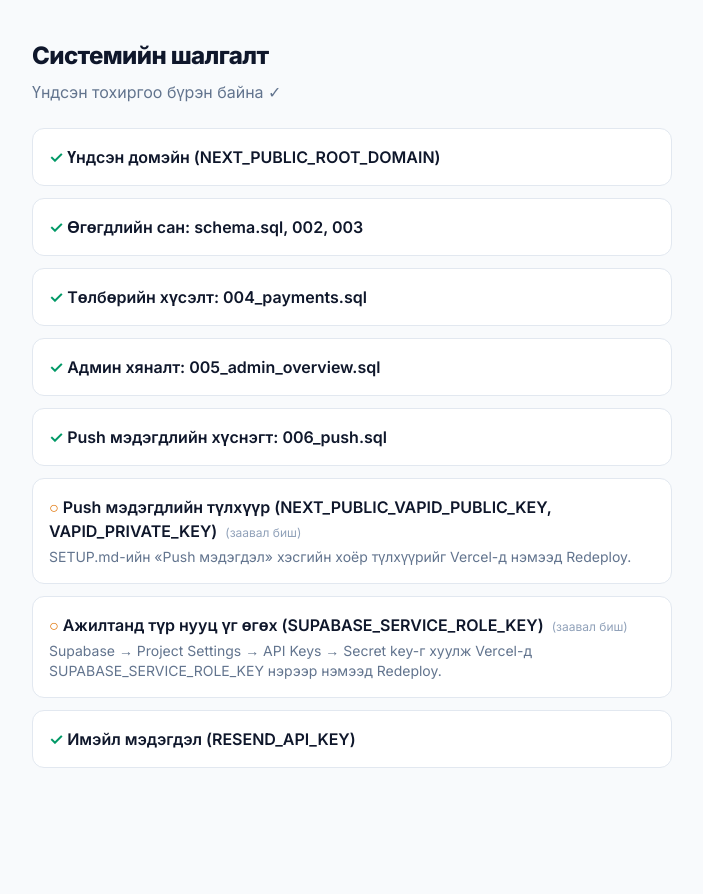
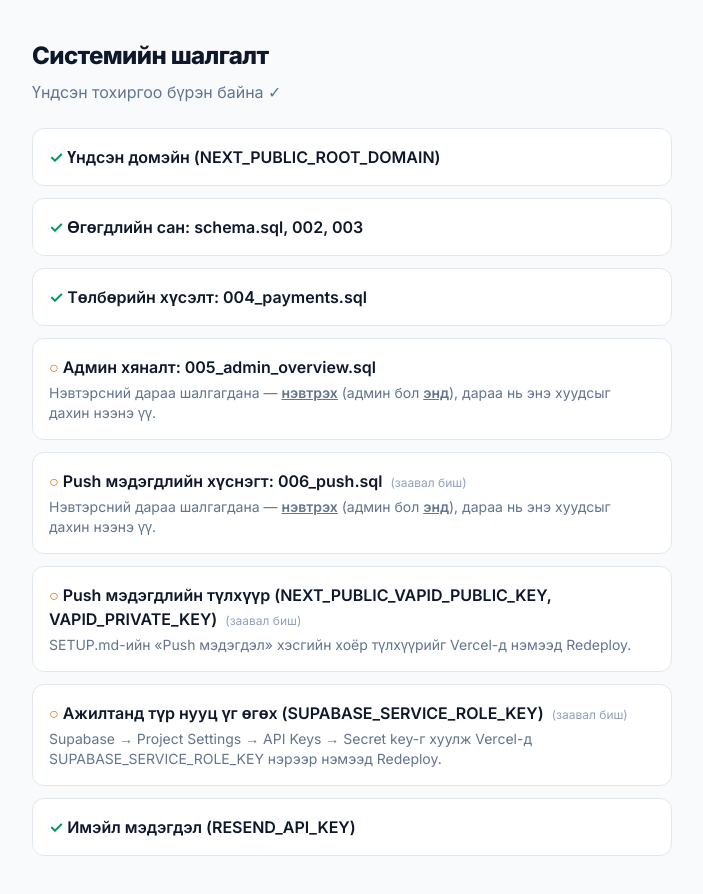
Before and after one commit to Amgalan88/vne, a Next.js app in the folder web/: page /setup in a window 1280 px wide. Shown: the whole page, without its empty margins (288-991 px from the left). Before the commit the page ends 808 px from the top, so only its background shows below. Built offline with nearby package versions, Linux system fonts and the light colour scheme; no server answers.

Commit message:
Setup check: test auth-only functions only when signed in
Co-Authored-By: Claude Sonnet 5.5 <noreply@anthropic.com>
Claude-Session: https://claude.ai/code/session_01Q6zVgUugRPFDWLvzkaCNUM

```diff
--- a/web/src/app/setup/page.tsx
+++ b/web/src/app/setup/page.tsx
@@ -5,7 +5,7 @@ import { ROOT_DOMAIN } from "@/lib/env";
 export const metadata: Metadata = { title: "Системийн шалгалт", robots: { index: false, follow: false } };
 export const dynamic = "force-dynamic";
 
-type Check = { name: string; ok: boolean; fix: string; optional?: boolean };
+type Check = { name: string; ok: boolean; fix: string; optional?: boolean; unknown?: boolean };
 
 /** Функц өгөгдлийн санд байгаа эсэх (PGRST202 = олдсонгүй). Нууц зүйл харуулахгүй, зөвхөн ✓/✗ */
 async function hasFn(fn: string, args: Record<string, unknown>) {
@@ -14,7 +14,17 @@ async function hasFn(fn: string, args: Record<string, unknown>) {
   return error?.code !== "PGRST202";
 }
 
+/** Нэвтэрсэн хэрэглэгчид л нээлттэй функцүүд (anon-д хаалттай тул нэвтрээгүй үед шалгаж болохгүй) */
+async function hasAuthFn(loggedIn: boolean, fn: string, args: Record<string, unknown>): Promise<boolean | undefined> {
+  return loggedIn ? hasFn(fn, args) : undefined;
+}
+
 export default async function SetupPage() {
+  const supabase = await createClient();
+  const { data: auth } = await supabase.auth.getClaims();
+  const loggedIn = !!auth?.claims;
+  const adminFn = await hasAuthFn(loggedIn, "admin_tenants", {});
+  const pushFn = await hasAuthFn(loggedIn, "save_push_subscription", { p_endpoint: "", p_p256dh: "", p_auth: "" });
   const checks: Check[] = [
     {
       name: "Үндсэн домэйн (NEXT_PUBLIC_ROOT_DOMAIN)",
@@ -33,12 +43,14 @@ export default async function SetupPage() {
     },
     {
       name: "Админ хяналт: 005_admin_overview.sql",
-      ok: await hasFn("admin_tenants", {}),
-      fix: "Supabase → SQL Editor дээр supabase/005_admin_overview.sql-ийг Run.",
+      ok: adminFn === true,
+      unknown: adminFn === undefined,
+      fix: "Supabase → SQL Editor дээр supabase/005_admin_overview.sql-ийг Run. (Энэ мөрийг шалгахын тулд эхлээд нэвтэрсэн байх ёстой.)",
     },
     {
       name: "Push мэдэгдлийн хүснэгт: 006_push.sql",
-      ok: await hasFn("save_push_subscription", { p_endpoint: "", p_p256dh: "", p_auth: "" }),
+      ok: pushFn === true,
+      unknown: pushFn === undefined,
       fix: "Supabase → SQL Editor дээр supabase/006_push.sql-ийг Run.",
       optional: true,
     },
@@ -61,7 +73,7 @@ export default async function SetupPage() {
       optional: true,
     },
   ];
-  const bad = checks.filter(c => !c.ok && !c.optional).length;
+  const bad = checks.filter(c => !c.ok && !c.optional && !c.unknown).length;
 
   return (
     <main className="mx-auto w-full max-w-2xl px-4 py-10">
@@ -73,11 +85,12 @@ export default async function SetupPage() {
         {checks.map(c => (
           <li key={c.name} className="rounded-xl border border-slate-200 bg-white p-4">
             <p className="font-semibold">
-              <span className={c.ok ? "text-emerald-600" : c.optional ? "text-amber-600" : "text-red-600"}>{c.ok ? "✓" : c.optional ? "○" : "✗"}</span>{" "}
+              <span className={c.ok ? "text-emerald-600" : c.optional || c.unknown ? "text-amber-600" : "text-red-600"}>{c.ok ? "✓" : c.optional || c.unknown ? "○" : "✗"}</span>{" "}
               {c.name}
               {c.optional && !c.ok && <span className="ml-2 text-xs font-normal text-slate-400">(заавал биш)</span>}
             </p>
-            {!c.ok && <p className="mt-1 text-sm text-slate-500">{c.fix}</p>}
+            {c.unknown && <p className="mt-1 text-sm text-slate-500">Нэвтэрсний дараа шалгагдана — <a href="/login?next=/setup" className="font-semibold underline">нэвтрэх</a> (админ бол <a href="/admin/login" className="font-semibold underline">энд</a>), дараа нь энэ хуудсыг дахин нээнэ үү.</p>}
+            {!c.ok && !c.unknown && <p className="mt-1 text-sm text-slate-500">{c.fix}</p>}
           </li>
         ))}
       </ul>
```
